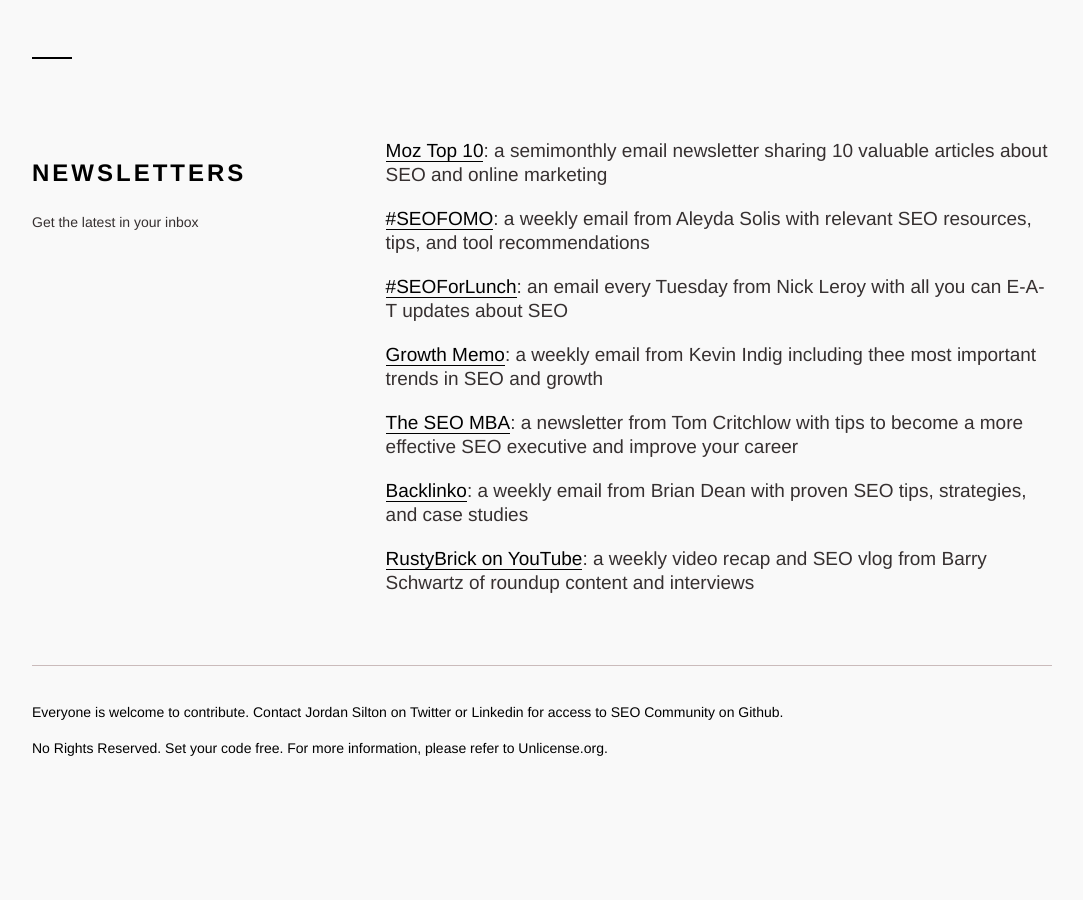
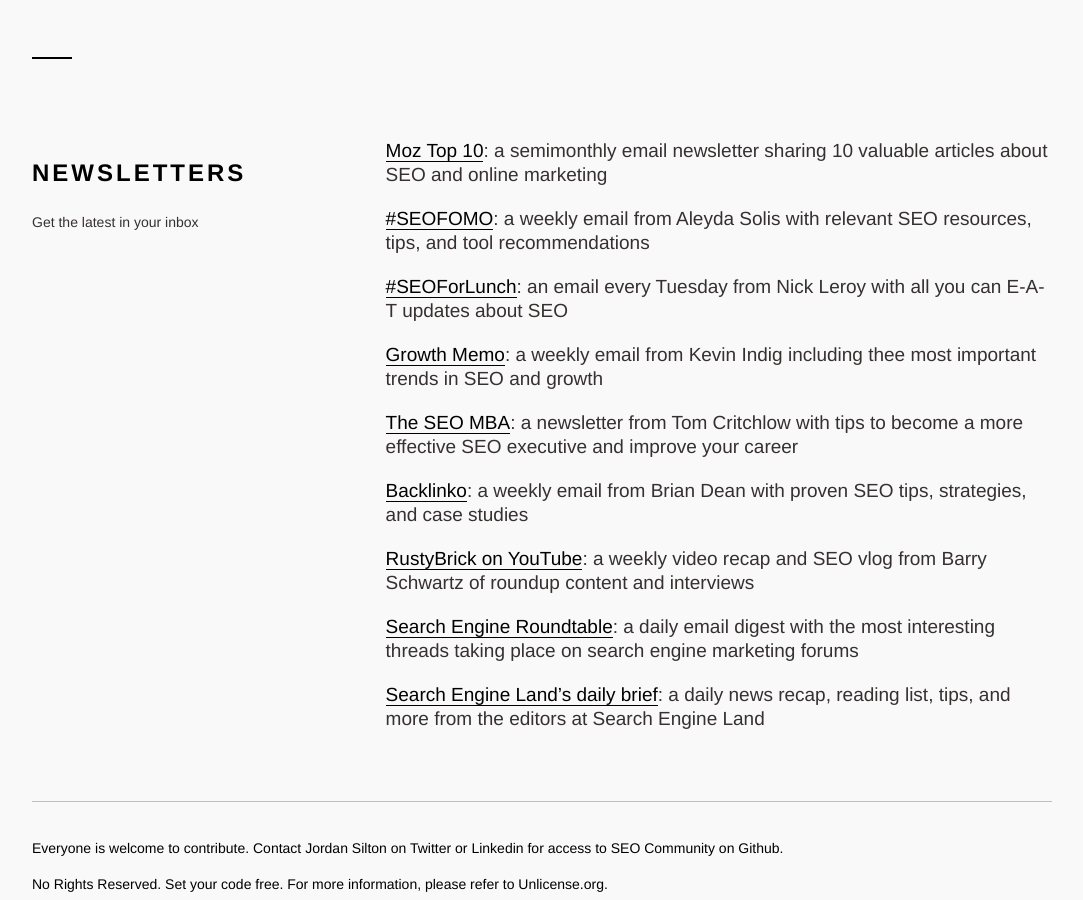
Before and after one commit to micahfk/seo-community, a Jekyll site: the page built from index.html, in a window 1280 px wide and 900 px high, scrolled down 1333 px. Shown: the whole window, without its empty margins (98-1181 px from the left). Built offline with Jekyll 4.4.1, drawn with Linux system fonts in a browser that asks for light colours; before the commit the page ends 2097 px from its top, so only the background shows below that.

Commit message:
Update newsletters.html
Added SERoundtable and SELand per the suggestion of Barry Schwartz

```diff
--- a/_includes/newsletters.html
+++ b/_includes/newsletters.html
@@ -18,6 +18,8 @@
             <li><a href="https://seomba.substack.com/">The SEO MBA</a>: a newsletter from Tom Critchlow with tips to become a more effective SEO executive and improve your career</li>
             <li><a href="https://backlinko.com/newsletter">Backlinko</a>: a weekly email from Brian Dean with proven SEO tips, strategies, and case studies</li>
 			<li><a href="https://www.youtube.com/channel/UCp8Kv-cF9YfA-G33CRxv6SQ">RustyBrick on YouTube</a>: a weekly video recap and SEO vlog from Barry Schwartz of roundup content and interviews</li>
+			<li><a href="https://www.seroundtable.com/subscribe.html#recap">Search Engine Roundtable</a>: a daily email digest with the most interesting threads taking place on search engine marketing forums</li>
+			<li><a href="https://searchengineland.com/newsletters">Search Engine Land’s daily brief</a>: a daily news recap, reading list, tips, and more from the editors at Search Engine Land</li>
 		</ul>
 	</div>
 </div>
```
